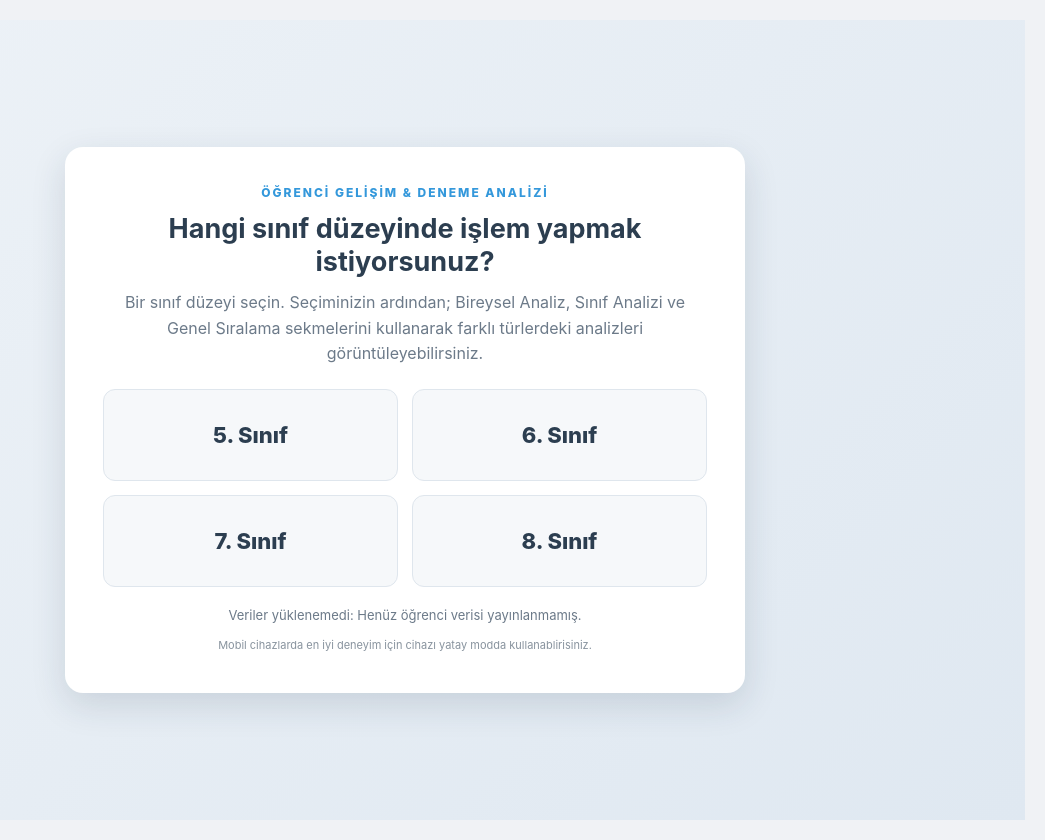
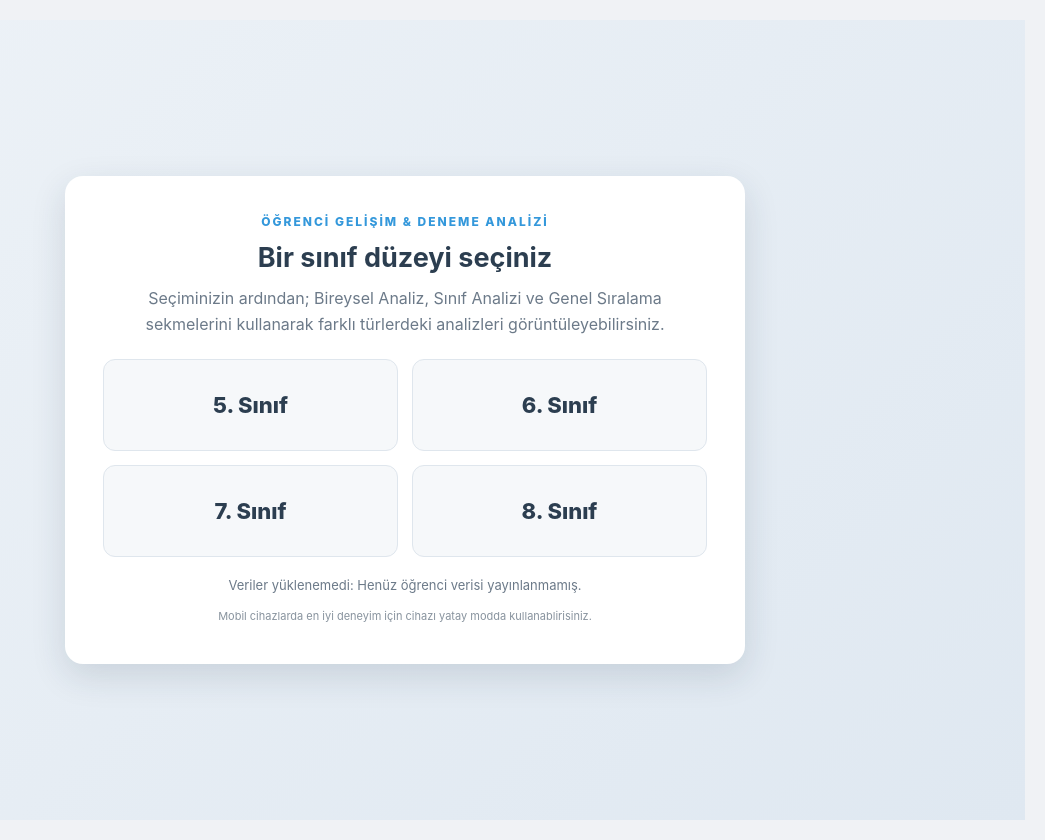
Before and after one commit to sezerpdr-coder/analiz, a plain HTML site: page index.html in a window 1280 px wide. Shown: the whole page, without its empty margins (235-1280 px from the left). Drawn offline with Linux system fonts and the light colour scheme.

Commit message:
Update index.html

```diff
--- a/index.html
+++ b/index.html
@@ -124,8 +124,8 @@ footer { text-align: center; padding: 25px 10px; margin-top: 25px; font-size: 12
 <div id="gradeEntry" class="grade-entry">
     <div class="grade-entry-card">
         <div class="grade-entry-kicker">ÖĞRENCİ GELİŞİM & DENEME ANALİZİ</div>
-        <h1>Hangi sınıf düzeyinde işlem yapmak istiyorsunuz?</h1>
-        <p>Bir sınıf düzeyi seçin. Seçiminizin ardından; Bireysel Analiz, Sınıf Analizi ve Genel Sıralama sekmelerini kullanarak farklı türlerdeki analizleri görüntüleyebilirsiniz.</p>
+        <h1>Bir sınıf düzeyi seçiniz</h1>
+        <p>Seçiminizin ardından; Bireysel Analiz, Sınıf Analizi ve Genel Sıralama sekmelerini kullanarak farklı türlerdeki analizleri görüntüleyebilirsiniz.</p>
         <div class="grade-entry-grid">
             <button class="grade-button" type="button" onclick="openGrade(5)">5. Sınıf</button>
             <button class="grade-button" type="button" onclick="openGrade(6)">6. Sınıf</button>
```
